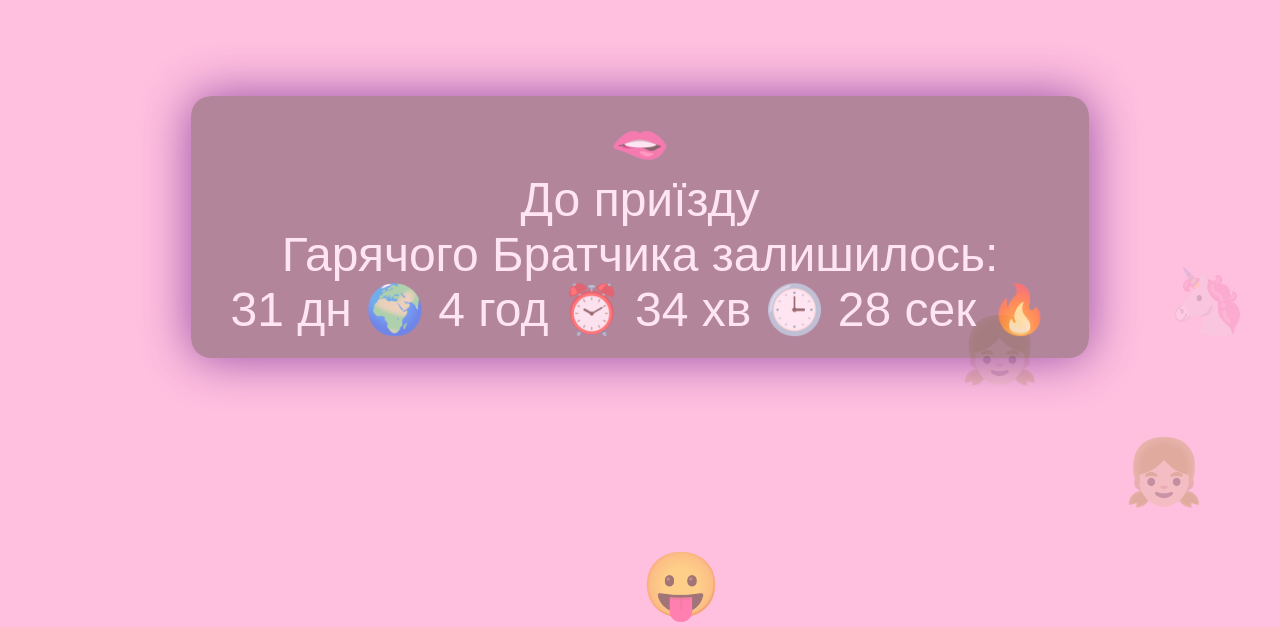
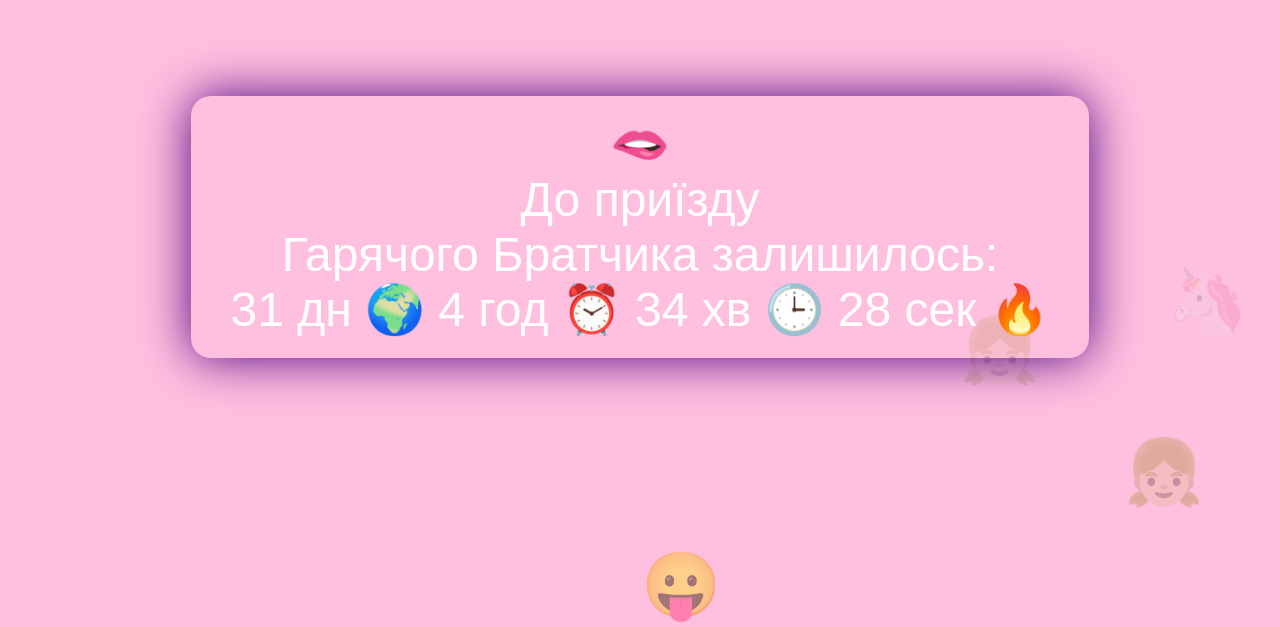
Before and after one commit to Roksa-B/Hot-Brother, a plain HTML site: page index.html in a window 1280 px wide. Shown: the part 173-800 px from the top of the page. Drawn offline with Linux system fonts and the light colour scheme.

Commit message:
Update style.css

```diff
--- a/style.css
+++ b/style.css
@@ -13,12 +13,11 @@ body {
 
 .timer {
   font-size: 3em;
-  background: rgba(0,0,0,0.5);
+  background: rgba(#4c0080);
   padding: 20px 40px;
   border-radius: 20px;
   border: 0px solid #fc037f; /* помаранчева рамка */
   box-shadow: 0 0 50px #4c0080;
-  opacity: 0.6;
   z-index: 10;
 }
 
```
